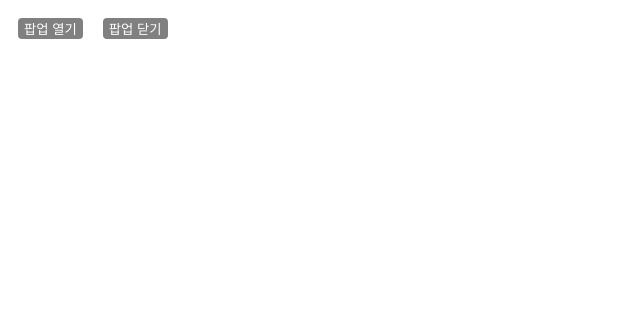
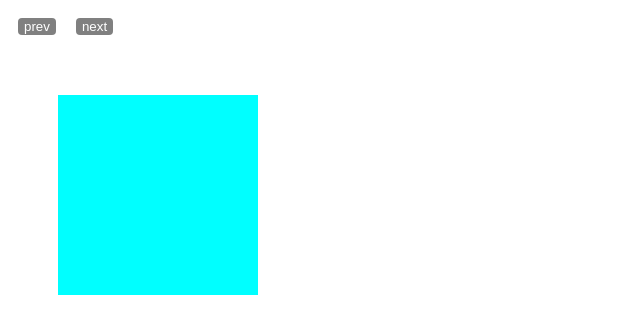
Before and after one commit to yoochan0108/react, a React (Create React App) app: page / in a window 1280 px wide. Shown: the top 334 px of the page, without its empty margins (0-640 px from the left). Built offline with nearby package versions, Linux system fonts and the light colour scheme.

Commit message:
useRef를 활용한 불필요한 재랜더링 방지 및 모션 작업

```diff
--- a/src/App.jsx
+++ b/src/App.jsx
@@ -1,17 +1,43 @@
-import { useState } from 'react';
+import { useState, useRef } from 'react';
 import './style.scss';
-import Popup from './compornents/Popup';
 
 function App() {
-	const [Open, setOpen] = useState(false);
+	//회전값에 적용할 증가하거나 감소할 숫자값을 Num이라는 빈 참조객체에 저장
+	//해당 값이 바뀌더라도 컴포넌트를 재렌더링 하지 않기 위함
+	console.log('re-random');
+	let Num = useRef(0);
+	//가상돔인 article요소를 담기위한 빈 참조객체 생성
+	//아직 실제적으로 만들어지 않은 돔을 임의로 이벤트호출할때 불러오기 위함
+	let Box = useRef(null);
+	console.log(Num);
 
+	const prev = () => {
+		//Box.current에는 아직 생성되지 않은 가상돔 상태인 article을 가져와서 			Num값이 변경될떄마다 style 적용
+		//이때 Num값 자체가 state가 아닌 useRef로 담아놓은 값이때문에 해당 값이 변경되더라도 컴포넌트가 재랜더링 되지 않음
+		Box.current.style.transform = `rotate(${--Num.current * 45}deg)`;
+	};
+	const next = () => {
+		Box.current.style.transform = `rotate(${++Num.current * 45}deg)`;
+	};
 	return (
 		<>
-			<button onClick={() => setOpen(true)}>팝업 열기</button>
-			<button onClick={() => setOpen(false)}>팝업 닫기</button>
-			{Open && <Popup />}
+			<button onClick={prev}>prev</button>
+			<button onClick={next}>next</button>
+			{/* 참조객체에 가상돔요소를 연결할때에는 ref-(참조객체명) */}
+			<article ref={Box}></article>
 		</>
 	);
 }
 
 export default App;
+/*
+	State: 해당 값이 변경이되면 무조건 컴포넌트 재렌더링, 이전렌더링 사이클의 값이 유지됨
+	변수: 컴포넌트 안에 값을 만듬, 컴포넌트가 재렌더링 될때마다 값이 계속 초기화됨
+	useRef: useRef를 통해서 참조객체를 만들고 해당 참조객체에 저장되어 있는 값은 컴포넌트가 재렌더링되더라도 값이 유지됨
+	단 useRef의 값이 변경이 되더라도 컴포넌트가 재렌더링되지는 않음
+
+	useRef실사용 사례1
+	- 모션작업을 할때 특정 스타일 변경되더라도 컴포넌트를 불필요하게 재호출하고 싶지 않을때
+	useRef 실사용 사례2
+	- 가상요소를 실제적으로 선택해서 가져와야 될때
+*/
--- a/src/style.scss
+++ b/src/style.scss
@@ -17,3 +17,10 @@
 	left: 50%;
 	transform: translate(-50%, -50%);
 }
+
+article {
+	width: 200px;
+	height: 200px;
+	background: aqua;
+	margin: 50px;
+}
```
